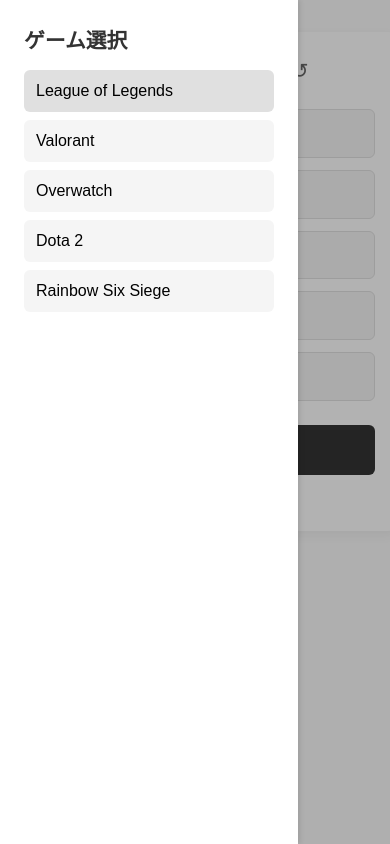
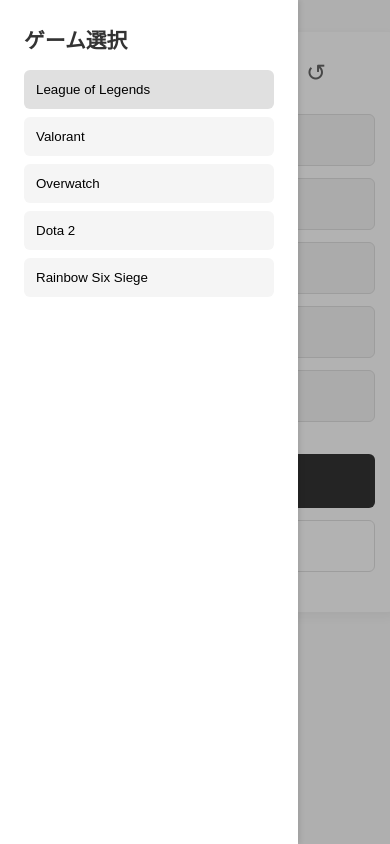
Before and after one commit to k33-dev/role-randomizer, a plain HTML site: page index.html in a window 390 px wide. Both pictures are taken after a click on the button "Menu". Drawn offline with Linux system fonts and the light colour scheme.

Commit message:
シェア機能とUIの改善を追加

```diff
--- a/index.html
+++ b/index.html
@@ -5,7 +5,7 @@
   <meta name="viewport" content="width=device-width, initial-scale=1.0" />
   <title>Role Randomizer</title>
 
-  <!-- Google tag (gtag.js) -->
+  <!-- Google Analytics -->
   <script async src="https://www.googletagmanager.com/gtag/js?id=G-VQYJVJ8CDL"></script>
   <script>
     window.dataLayer = window.dataLayer || [];
@@ -14,309 +14,146 @@
     gtag('config', 'G-VQYJVJ8CDL');
   </script>
 
-  <!-- Favicon の設定 -->
-  <link rel="shortcut icon" href="assets/icons/favicon.ico" />
-  <link rel="icon" type="image/png" sizes="32x32" href="assets/icons/favicon-32x32.png" />
-  <link rel="icon" type="image/png" sizes="16x16" href="assets/icons/favicon-16x16.png" />
-  <link rel="icon" type="image/png" sizes="64x64" href="assets/icons/role-icon.png" />
-
   <style>
-    /* Base styles */
-    body {
-      font-family: -apple-system, BlinkMacSystemFont, "Segoe UI", Roboto, "Helvetica Neue", Arial, sans-serif;
-      background-color: #fafafa;
-      color: #333;
-      margin: 0;
-      padding: 0;
-    }
-    /* Container */
-    .container {
-      width: 90%;
-      max-width: 600px;
-      margin: 2rem auto;
-      padding: 1.5rem;
-      background: #fff;
-      border-radius: 12px;
-      box-shadow: 0 4px 12px rgba(0,0,0,0.05);
-      position: relative;
-    }
-    /* Header */
-    .header {
-      display: flex;
-      align-items: center;
-      justify-content: center;
-      gap: 0.5rem;
-      margin-bottom: 1.5rem;
-      flex-wrap: wrap;
-    }
-    h1 {
-      font-size: 1.75rem;
-      margin: 0;
-      font-weight: 500;
-      text-align: center;
-    }
-    /* Buttons */
-    .settings-btn, .reset-btn {
-      background: none;
-      border: none;
-      cursor: pointer;
-    }
-    .settings-btn {
-      font-size: 2rem;
-      color: #333;
-      position: fixed;
-      top: 1rem;
-      left: 1rem;
-      z-index: 1001;
-    }
-    .reset-btn {
-      font-size: 1.5rem;
-      color: #666;
-      transition: color 0.2s;
-    }
-    .reset-btn:hover {
-      color: #333;
-    }
-    /* Sidebar */
-    .sidebar {
-      position: fixed;
-      top: 0;
-      left: 0;
-      bottom: 0;
-      width: 250px;
-      background: #fff;
-      box-shadow: 2px 0 5px rgba(0,0,0,0.1);
-      padding: 1.5rem;
-      transform: translateX(-100%);
-      transition: transform 0.3s ease;
-      z-index: 1000;
-    }
-    .sidebar.open {
-      transform: translateX(0);
-    }
-    .overlay {
-      position: fixed;
-      top: 0;
-      left: 0;
-      right: 0;
-      bottom: 0;
-      background: rgba(0,0,0,0.3);
-      visibility: hidden;
-      opacity: 0;
-      transition: opacity 0.3s ease;
-      z-index: 999;
-    }
-    .overlay.show {
-      visibility: visible;
-      opacity: 1;
-    }
-    .sidebar h2 {
-      margin-top: 0;
-      font-size: 1.3rem;
-      margin-bottom: 1rem;
-    }
-    /* Game buttons */
-    .game-buttons {
-      display: flex;
-      flex-direction: column;
-      gap: 0.5rem;
-    }
-    .game-btn {
-      width: 100%;
-      padding: 0.75rem;
-      background: #f5f5f5;
-      border: none;
-      border-radius: 6px;
-      font-size: 1rem;
-      text-align: left;
-      cursor: pointer;
-    }
-    .game-btn.active {
-      background: #e0e0e0;
-    }
-    /* Input list */
-    .input-list {
-      list-style: none;
-      padding: 0;
-      margin-bottom: 1.5rem;
-    }
-    .input-list li {
-      margin-bottom: 0.75rem;
-    }
-    input[type="text"] {
-      width: 100%;
-      padding: 1rem;
-      border: 1px solid #e0e0e0;
-      border-radius: 6px;
-      background: #f5f5f5;
-      font-size: 1rem;
-      color: #111;
-      outline: none;
-      box-sizing: border-box;
-    }
-    input[type="text"]:focus {
-      border-color: #bbb;
-    }
-    /* Randomize button */
-    #randomizeBtn {
-      width: 100%;
-      padding: 1rem;
-      background: #333;
-      color: #fff;
-      border: none;
-      border-radius: 6px;
-      font-size: 1.2rem;
-      cursor: pointer;
-      transition: background 0.2s;
-    }
-    #randomizeBtn:hover {
-      background: #555;
-    }
-    /* Result rows */
-    .result {
-      margin-top: 2rem;
-    }
-    .role-assignment {
-      padding: 0.75rem 0;
-      border-bottom: 1px solid #e0e0e0;
-      font-size: 1.1rem;
-      min-height: 1.5em;
-    }
-    /* Responsive */
-    @media (max-width: 480px) {
-      h1 { font-size: 1.5rem; }
-      .settings-btn { font-size: 1.8rem; }
-      .reset-btn { font-size: 1.3rem; }
-      input[type="text"] { padding: 0.9rem; }
-      #randomizeBtn { font-size: 1.1rem; padding: 0.9rem; }
-    }
+    body { font-family:-apple-system, BlinkMacSystemFont, 'Segoe UI', Roboto, sans-serif; background:#fafafa; margin:0; padding:0; color:#333; }
+    .container { max-width:600px; width:90%; margin:2rem auto; background:#fff; padding:1.5rem; border-radius:12px; box-shadow:0 4px 12px rgba(0,0,0,0.05); }
+    .header { display:flex; align-items:center; justify-content:center; gap:0.5rem; margin-bottom:1.5rem; }
+    h1 { margin:0; font-size:1.75rem; font-weight:500; text-align:center; }
+    button { cursor:pointer; border:none; border-radius:6px; transition:background .2s; }
+    .settings-btn { position:fixed; top:1rem; left:1rem; background:none; font-size:2rem; color:#333; z-index:1001; }
+    .reset-btn { background:none; font-size:1.5rem; color:#666; }
+    .reset-btn:hover { color:#333; }
+    #randomizeBtn { width:100%; padding:1rem; font-size:1.2rem; margin-top:1rem; background:#333; color:#fff; }
+    #randomizeBtn:hover { background:#555; }
+    #shareBtn { width:100%; padding:1rem; font-size:1rem; margin-top:0.75rem; background:#fff; color:#333; border:1px solid #ccc; }
+    #shareBtn:hover:enabled { background:#f5f5f5; }
+    #shareBtn:disabled { opacity:0.6; cursor:not-allowed; }
+    .sidebar { position:fixed; top:0; left:0; bottom:0; width:250px; background:#fff; padding:1.5rem; box-shadow:2px 0 5px rgba(0,0,0,0.1); transform:translateX(-100%); transition:transform .3s ease; z-index:1000; }
+    .sidebar.open { transform:translateX(0); }
+    .overlay { position:fixed; inset:0; background:rgba(0,0,0,0.3); visibility:hidden; opacity:0; transition:opacity .3s ease; z-index:999; }
+    .overlay.show { visibility:visible; opacity:1; }
+    .sidebar h2 { margin-top:0; font-size:1.3rem; margin-bottom:1rem; }
+    .game-buttons { display:flex; flex-direction:column; gap:0.5rem; }
+    .game-btn { padding:0.75rem; background:#f5f5f5; text-align:left; border-radius:6px; }
+    .game-btn.active { background:#e0e0e0; }
+    .input-list { list-style:none; padding:0; margin:0 0 1rem; }
+    .input-list li { margin-bottom:0.75rem; }
+    input[type=text] { width:100%; padding:1rem; border:1px solid #e0e0e0; background:#f5f5f5; font-size:1rem; box-sizing:border-box; border-radius:6px; }
+    input[type=text]:focus { border-color:#bbb; }
+    .result { margin-top:1rem; }
+    .role-assignment { padding:0.75rem 0; border-bottom:1px solid #e0e0e0; font-size:1.1rem; min-height:1.5em; }
   </style>
 </head>
 <body>
-  <!-- Hamburger menu -->
   <button class="settings-btn" id="settingsBtnMain" title="Menu">☰</button>
-  <!-- Sidebar -->
   <div class="sidebar" id="sidebar">
     <h2>ゲーム選択</h2>
-    <div class="game-buttons" id="gameButtons">
+    <div class="game-buttons">
       <button class="game-btn active" data-game="lol">League of Legends</button>
       <button class="game-btn" data-game="valorant">Valorant</button>
       <button class="game-btn" data-game="overwatch">Overwatch</button>
-      <button class="game-btn" data-game="dota2">Dota 2</button>
-      <button class="game-btn" data-game="r6">Rainbow Six Siege</button>
+      <button class="game-btn" data-game="dota2">Dota 2</button>
+      <button class="game-btn" data-game="r6">Rainbow Six Siege</button>
     </div>
   </div>
-  <!-- Overlay -->
   <div class="overlay" id="overlay"></div>
-
-  <!-- Main container -->
   <div class="container">
     <div class="header">
       <h1>Role Randomizer</h1>
-      <button class="reset-btn" id="resetNamesBtn" title="Reset Names">↺</button>
+      <button class="reset-btn" id="resetNamesBtn" title="Reset">↺</button>
     </div>
     <ul class="input-list" id="playerInputs"></ul>
     <button id="randomizeBtn">Randomize Roles</button>
+    <button id="shareBtn" disabled>Share Result</button>
     <div class="result" id="result"></div>
   </div>
-
   <script>
     const games = {
-      lol:    ["Top","Jungle","Mid","ADC","Support"],
-      valorant: ["Duelist","Initiator","Controller","Sentinel","Flex"],
-      overwatch:["Tank","Tank","Damage","Damage","Support","Support"],
-      dota2:   ["Carry","Support","Offlane","Mid","Roamer"],
-      r6:      ["Entry Fragger","Support","Roamer","Anchor","Flex"]
+      lol: ['Top','Jungle','Mid','ADC','Support'],
+      valorant: ['Duelist','Initiator','Controller','Sentinel','Flex'],
+      overwatch: ['Tank','Tank','Damage','Damage','Support','Support'],
+      dota2: ['Carry','Support','Offlane','Mid','Roamer'],
+      r6: ['Entry Fragger','Support','Roamer','Anchor','Flex']
     };
     let currentRoles = games.lol;
+    let lastAssignments = [];
+    const sidebarEl    = document.getElementById('sidebar');
+    const overlayEl    = document.getElementById('overlay');
+    const settingsBtn  = document.getElementById('settingsBtnMain');
+    const randomizeBtn = document.getElementById('randomizeBtn');
+    const shareBtn     = document.getElementById('shareBtn');
 
-    // Sidebar toggle
-    const sidebar    = document.getElementById("sidebar");
-    const overlay    = document.getElementById("overlay");
-    const settingsBtn= document.getElementById("settingsBtnMain");
-    settingsBtn.addEventListener("click", toggleSidebar);
-    overlay.addEventListener("click", toggleSidebar);
-    function toggleSidebar(){
-      const open = sidebar.classList.toggle("open");
-      overlay.classList.toggle("show");
-      settingsBtn.style.display = open? "none":"block";
+    function toggleSidebar(open) {
+      sidebarEl.classList.toggle('open', open);
+      overlayEl.classList.toggle('show', open);
+      settingsBtn.style.display = open ? 'none' : 'block';
     }
+    settingsBtn.addEventListener('click', () => toggleSidebar(true));
+    overlayEl.addEventListener('click', () => toggleSidebar(false));
 
-    // Game selection
-    document.querySelectorAll(".game-btn").forEach(btn=>{
-      btn.addEventListener("click", ()=>{
-        document.querySelectorAll(".game-btn").forEach(b=>b.classList.remove("active"));
-        btn.classList.add("active");
+    document.querySelectorAll('.game-btn').forEach(btn => {
+      btn.addEventListener('click', () => {
+        document.querySelectorAll('.game-btn').forEach(b=>b.classList.remove('active'));
+        btn.classList.add('active');
         currentRoles = games[btn.dataset.game];
         generatePlayerInputs();
       });
     });
 
-    // Generate inputs
-    function generatePlayerInputs(){
-      const list = document.getElementById("playerInputs");
-      list.innerHTML = "";
-      currentRoles.forEach((_, i)=>{
-        const li = document.createElement("li");
-        li.innerHTML = `<input type="text"
-            placeholder="Player ${i+1} Name"
-            id="player${i+1}" />`;
+    function generatePlayerInputs() {
+      const list = document.getElementById('playerInputs');
+      list.innerHTML = '';
+      currentRoles.forEach((_, i) => {
+        const li = document.createElement('li');
+        li.innerHTML = `<input type="text" placeholder="Player ${i+1} Name" id="player${i+1}" />`;
         list.appendChild(li);
-        li.querySelector("input").addEventListener("keydown", e=>{
-          if(e.key==="Enter"){
+        li.firstChild.addEventListener('keydown', e => {
+          if (e.key === 'Enter') {
             e.preventDefault();
             const next = document.getElementById(`player${i+2}`);
-            next? next.focus() : document.getElementById("randomizeBtn").focus();
+            next ? next.focus() : randomizeBtn.focus();
           }
         });
       });
     }
 
-    // Reset
-    document.getElementById("resetNamesBtn")
-      .addEventListener("click", ()=>{
-        currentRoles.forEach((_,i)=>{
-          const inp = document.getElementById(`player${i+1}`);
-          if(inp) inp.value = "";
-        });
-        document.getElementById("player1")?.focus();
+    document.getElementById('resetNamesBtn').addEventListener('click', () => {
+      currentRoles.forEach((_, i) => {
+        const inp = document.getElementById(`player${i+1}`);
+        if (inp) inp.value = '';
       });
+      document.getElementById('player1')?.focus();
+    });
 
-    // Randomize with animation
-    document.getElementById("randomizeBtn")
-      .addEventListener("click", ()=>{
-        const players = currentRoles.map((_,i)=>
-          document.getElementById(`player${i+1}`)
-            .value.trim() || `Player ${i+1}`
-        );
-        const shuffled = [...currentRoles];
-        shuffleArray(shuffled);
-        const resultDiv = document.getElementById("result");
-        resultDiv.innerHTML = "";
-        players.forEach((p,i)=>{
-          const div = document.createElement("div");
-          div.className = "role-assignment";
-          resultDiv.appendChild(div);
-          let spin = 0;
-          const iv = setInterval(()=>{
-            div.textContent = `${p}: ${currentRoles[spin % currentRoles.length]}`;
-            spin++;
-          },50);
-          setTimeout(()=>{
-            clearInterval(iv);
-            div.textContent = `${p}: ${shuffled[i]}`;
-          }, 800 + i*200);
-        });
+    randomizeBtn.addEventListener('click', () => {
+      const players = currentRoles.map((_, i) =>
+        document.getElementById(`player${i+1}`).value.trim() || `Player ${i+1}`
+      );
+      const shuffled = [...currentRoles];
+      for (let i = shuffled.length-1; i>0; i--) {
+        const j = Math.floor(Math.random()*(i+1));
+        [shuffled[i], shuffled[j]] = [shuffled[j], shuffled[i]];
+      }
+      lastAssignments = players.map((p, idx) => `${p}: ${shuffled[idx]}`);
+      const resDiv = document.getElementById('result'); resDiv.innerHTML = '';
+      players.forEach((p, idx) => {
+        const div = document.createElement('div'); div.className='role-assignment'; resDiv.appendChild(div);
+        let spin=0;
+        const iv=setInterval(()=>{ div.textContent = `${p}: ${currentRoles[spin % currentRoles.length]}`; spin++; },50);
+        setTimeout(()=>{ clearInterval(iv); div.textContent = lastAssignments[idx]; },800+idx*200);
       });
+      shareBtn.disabled = false;
+    });
 
-    function shuffleArray(arr){
-      for(let i=arr.length-1; i>0; i--){
-        const j = Math.floor(Math.random()*(i+1));
-        [arr[i], arr[j]] = [arr[j], arr[i]];
-      }
-    }
+    shareBtn.addEventListener('click', () => {
+      if (!lastAssignments.length) return;
+      const url = 'https://role-randomizer.vercel.app/';
+      const summary = `${url}\n\n${lastAssignments.join('\n')}`;
+      navigator.clipboard.writeText(summary)
+        .then(()=> alert('結果をコピーしました！DiscordやXなどに貼り付けてシェアしてみよう！'))
+        .catch(()=> window.prompt('この結果をコピーしてください', summary));
+    });
 
-    // Init
     generatePlayerInputs();
   </script>
 </body>
```
